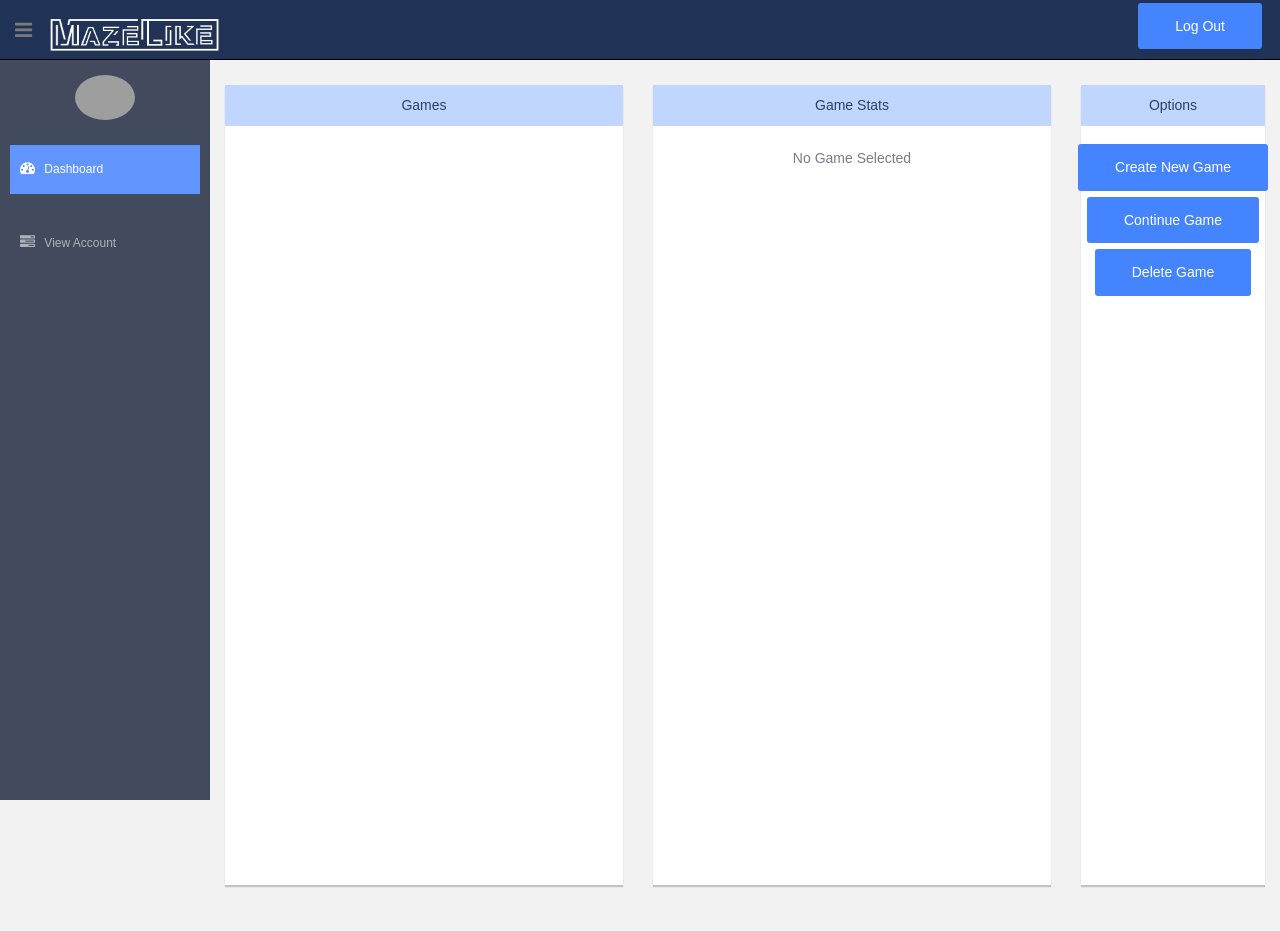
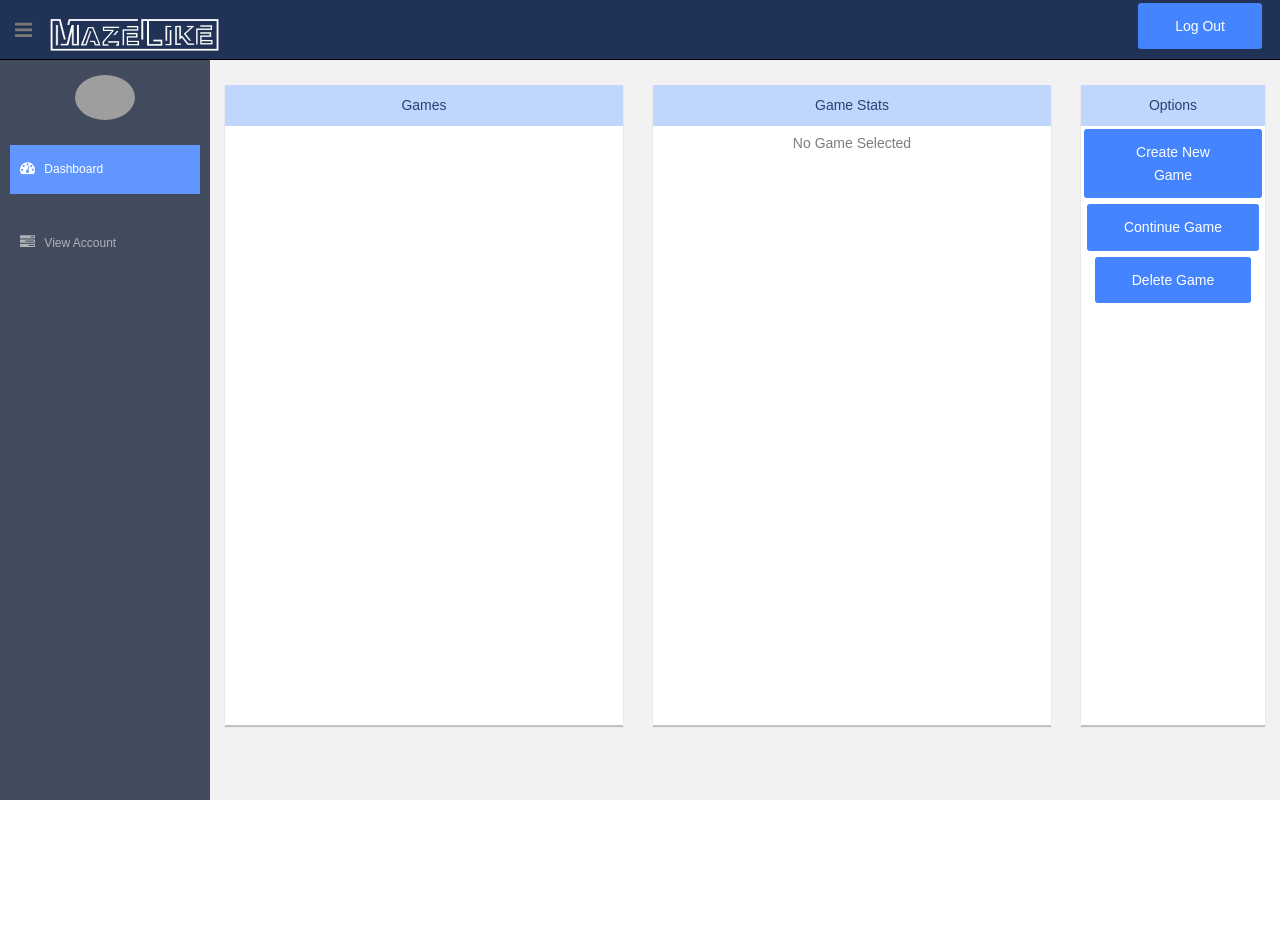
Before and after one commit to MazelikeGame/mazelike, a Node server app: template Frontend/views/dashboard.handlebars in a window 1280 px wide. After the commit the page ends 800 px from the top, so only its background shows below. Run offline with Node 20, Linux system fonts and the light colour scheme; the template is opened without the code that fills it, so the values that code supplies are empty; grey boxes are pictures that could not be loaded.

Commit message:
Add proper scrolling on login page

```diff
--- a/Frontend/css/loggedinstyle.css
+++ b/Frontend/css/loggedinstyle.css
@@ -1111,13 +1111,25 @@ PANELS CONFIGURATIONS
 /*White Panel */
 .white-panel {
     display: flex;
-    min-height: 100vh;
     flex-direction: column;
     text-align: center;
 	background: #ffffff;
 	color: #7a7d81;
 }
 
+@media all and (min-width: 768px) {
+    .white-panel {
+        min-height: 80vh;
+    }
+}
+
+.white-panel .row {
+    overflow-x: hidden;
+    overflow-y: auto;
+    margin-left: 0px;
+    margin-right: 0px;
+}
+
 .white-panel p {
 	margin-top: 5px;
 	font-weight: 700;
@@ -1131,7 +1143,6 @@ PANELS CONFIGURATIONS
 .white-panel .white-header {
 	background: rgba(97, 150, 255, 0.39);
 	padding: 3px;
-	margin-bottom: 15px;
 	color: rgb(43, 65, 109);
 }
 .white-panel .small {
```
